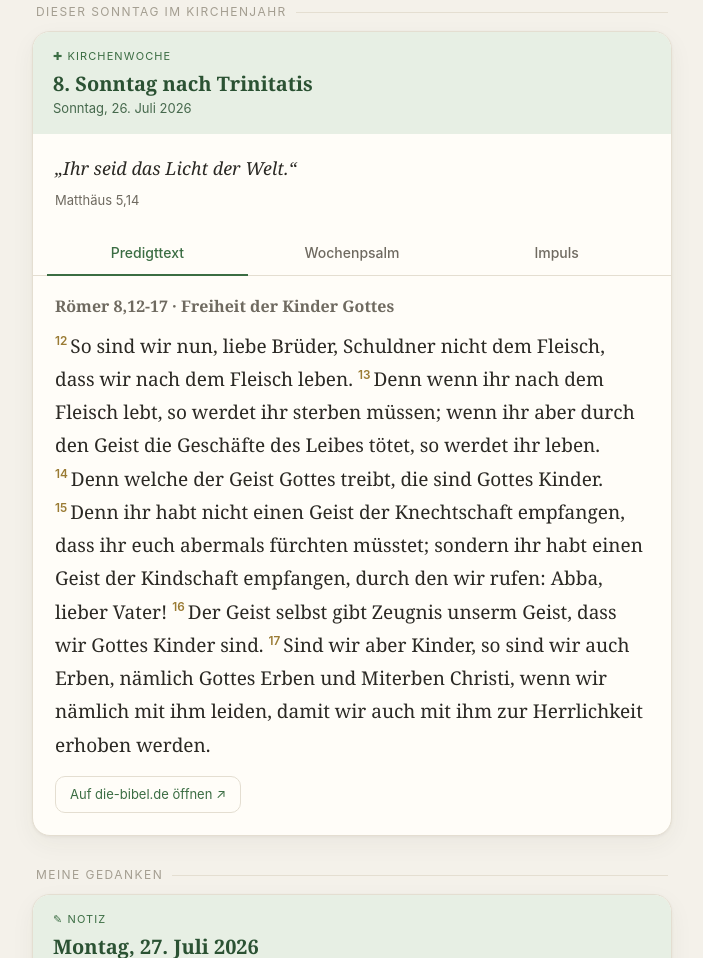
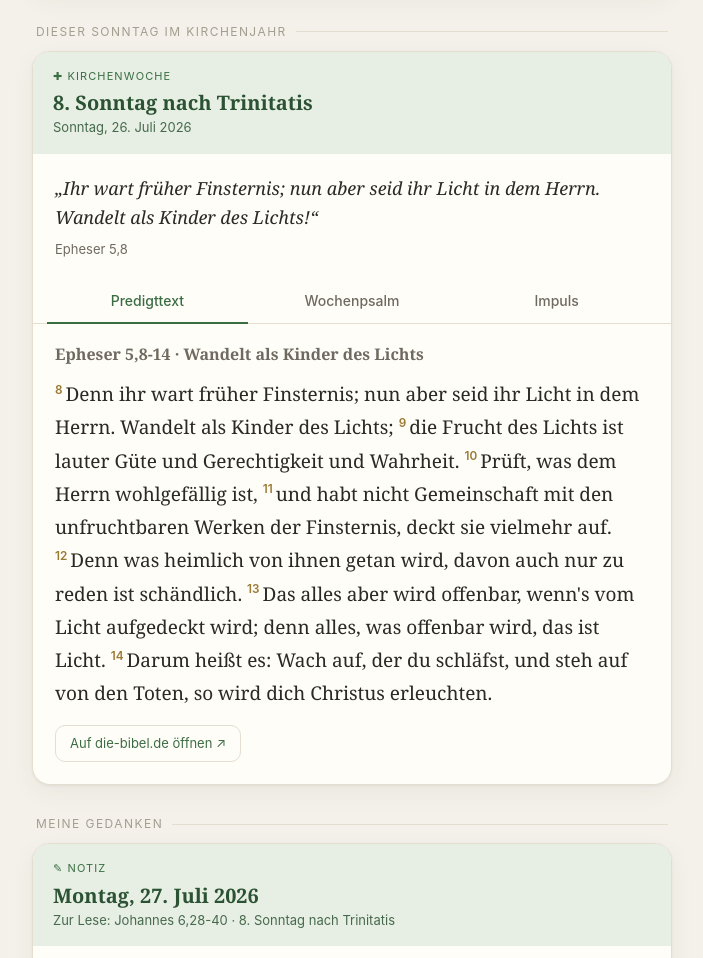
Before and after one commit to JXP1970/bibeltag, a plain HTML site: page index.html in a window 1280 px wide. Shown: the part 1615-2573 px from the top of the page, without its empty margins (288-991 px from the left). Drawn offline with Linux system fonts and the light colour scheme.

Commit message:
Bibeltag: Daten für 2026-07-27

```diff
--- a/index.html
+++ b/index.html
@@ -257,63 +257,71 @@ const DATA = {
     "name": "8. Sonntag nach Trinitatis",
     "date": "Sonntag, 26. Juli 2026",
     "spruch": {
-      "text": "Ihr seid das Licht der Welt.",
-      "cite": "Matthäus 5,14"
+      "text": "Ihr wart früher Finsternis; nun aber seid ihr Licht in dem Herrn. Wandelt als Kinder des Lichts!",
+      "cite": "Epheser 5,8"
     },
     "predigt": {
-      "ref": "Römer 8,12-17",
-      "title": "Freiheit der Kinder Gottes",
-      "url": "https://www.die-bibel.de/bibel/LU17/RoemBrief.8.12-17",
+      "ref": "Epheser 5,8-14",
+      "title": "Wandelt als Kinder des Lichts",
+      "url": "https://www.die-bibel.de/bibel/LU17/EPH.5.8-14",
       "LU17": [
         [
+          8,
+          "Denn ihr wart früher Finsternis; nun aber seid ihr Licht in dem Herrn. Wandelt als Kinder des Lichts;"
+        ],
+        [
+          9,
+          "die Frucht des Lichts ist lauter Güte und Gerechtigkeit und Wahrheit."
+        ],
+        [
+          10,
+          "Prüft, was dem Herrn wohlgefällig ist,"
+        ],
+        [
+          11,
+          "und habt nicht Gemeinschaft mit den unfruchtbaren Werken der Finsternis, deckt sie vielmehr auf."
+        ],
+        [
           12,
-          "So sind wir nun, liebe Brüder, Schuldner nicht dem Fleisch, dass wir nach dem Fleisch leben."
+          "Denn was heimlich von ihnen getan wird, davon auch nur zu reden ist schändlich."
         ],
         [
           13,
-          "Denn wenn ihr nach dem Fleisch lebt, so werdet ihr sterben müssen; wenn ihr aber durch den Geist die Geschäfte des Leibes tötet, so werdet ihr leben."
+          "Das alles aber wird offenbar, wenn's vom Licht aufgedeckt wird; denn alles, was offenbar wird, das ist Licht."
         ],
         [
           14,
-          "Denn welche der Geist Gottes treibt, die sind Gottes Kinder."
-        ],
-        [
-          15,
-          "Denn ihr habt nicht einen Geist der Knechtschaft empfangen, dass ihr euch abermals fürchten müsstet; sondern ihr habt einen Geist der Kindschaft empfangen, durch den wir rufen: Abba, lieber Vater!"
-        ],
-        [
-          16,
-          "Der Geist selbst gibt Zeugnis unserm Geist, dass wir Gottes Kinder sind."
-        ],
-        [
-          17,
-          "Sind wir aber Kinder, so sind wir auch Erben, nämlich Gottes Erben und Miterben Christi, wenn wir nämlich mit ihm leiden, damit wir auch mit ihm zur Herrlichkeit erhoben werden."
+          "Darum heißt es: Wach auf, der du schläfst, und steh auf von den Toten, so wird dich Christus erleuchten."
         ]
       ],
       "SCH2000": [
         [
+          8,
+          "Denn ihr wart einst Finsternis, nun aber seid ihr Licht in dem Herrn; wandelt als Kinder des Lichts!"
+        ],
+        [
+          9,
+          "(Die Frucht des Geistes besteht nämlich in aller Gütigkeit und Gerechtigkeit und Wahrheit.)"
+        ],
+        [
+          10,
+          "Prüft, was dem Herrn wohlgefällig ist,"
+        ],
+        [
+          11,
+          "und habt keine Gemeinschaft mit den unfruchtbaren Werken der Finsternis, deckt sie vielmehr auf!"
+        ],
+        [
           12,
-          "So sind wir also, Brüder, nicht dem Fleisch verpflichtet, um nach dem Fleisch zu leben."
+          "Denn was heimlich von ihnen geschieht, ist schändlich auch nur zu sagen."
         ],
         [
           13,
-          "Denn wenn ihr nach dem Fleisch lebt, so werdet ihr sterben; wenn ihr aber durch den Geist die Taten des Leibes tötet, so werdet ihr leben."
+          "Das alles aber wird offenbar, wenn es vom Licht aufgedeckt wird; denn alles, was offenbar wird, das ist Licht."
         ],
         [
           14,
-          "Denn alle, die vom Geist Gottes geleitet werden, die sind Söhne Gottes."
-        ],
-        [
-          15,
-          "Denn ihr habt nicht einen Geist der Knechtschaft empfangen, um euch wiederum zu fürchten, sondern ihr habt den Geist der Sohnschaft empfangen, in dem wir rufen: Abba, Vater!"
-        ],
-        [
-          16,
-          "Der Geist selbst gibt Zeugnis mit unserem Geist, dass wir Kinder Gottes sind."
-        ],
-        [
-          17,
-          "Sind wir aber Kinder, so sind wir auch Erben, nämlich Erben Gottes und Miterben Christi, wenn wir nämlich mitleiden, damit wir auch mitverherrlicht werden."
+          "Darum spricht er: Wache auf, der du schläfst, und steh auf von den Toten, so wird dich Christus erleuchten!"
         ]
       ]
     },
@@ -327,7 +335,7 @@ const DATA = {
         ],
         [
           106,
-          "Ich habe geschworen und will's halten, dass ich die Ordnungen deiner Gerechtigkeit halten will."
+          "Ich habe geschworen und will's halten, dass ich die Rechte deiner Gerechtigkeit halten will."
         ],
         [
           107,
@@ -335,7 +343,7 @@ const DATA = {
         ],
         [
           108,
-          "Lass dir gefallen, HERR, das willige Opfer meines Mundes und lehre mich deine Ordnungen!"
+          "Lass dir gefallen, HERR, das willige Opfer meines Mundes und lehre mich deine Rechte!"
         ],
         [
           109,
@@ -343,7 +351,7 @@ const DATA = {
         ],
         [
           110,
-          "Die Gottlosen legen mir Stricke; aber ich irre nicht ab von deinen Befehlen."
+          "Die Gottlosen legen mir Schlingen; aber ich irre nicht von deinen Befehlen."
         ],
         [
           111,
@@ -351,37 +359,37 @@ const DATA = {
         ],
         [
           112,
-          "Ich neige mein Herz zu tun nach deinen Geboten immer und ewiglich."
+          "Ich neige mein Herz, zu tun nach deinen Rechten immer und ewig."
         ]
       ],
       "SCH2000": [
         [
           105,
-          "Dein Wort ist eine Leuchte für meinen Fuß und ein Licht für meinen Pfad."
+          "Dein Wort ist meines Fußes Leuchte und ein Licht auf meinem Weg."
         ],
         [
           106,
-          "Ich habe geschworen und will es auch halten, die Bestimmungen deiner Gerechtigkeit zu befolgen."
+          "Ich habe geschworen und will es halten, die Rechtsbestimmungen deiner Gerechtigkeit zu befolgen."
         ],
         [
           107,
-          "Ich bin über die Maßen gebeugt; o HERR, belebe mich nach deinem Wort!"
+          "Ich bin sehr gebeugt, HERR, belebe mich nach deinem Wort!"
         ],
         [
           108,
-          "Lass dir doch gefallen, HERR, das willige Opfer meines Mundes und lehre mich deine Rechte!"
+          "Lass dir doch gefallen, HERR, die freiwilligen Opfer meines Mundes, und lehre mich deine Rechtsordnungen!"
         ],
         [
           109,
-          "Meine Seele ist beständig in meiner Hand, aber dein Gesetz vergesse ich nicht."
+          "Mein Leben ist beständig in meiner Hand, aber ich vergesse dein Gesetz nicht."
         ],
         [
           110,
-          "Die Gottlosen haben mir eine Schlinge gelegt; aber ich bin von deinen Befehlen nicht abgeirrt."
+          "Die Gottlosen haben mir eine Schlinge gelegt, aber ich irre nicht ab von deinen Befehlen."
         ],
         [
           111,
-          "Deine Zeugnisse sind mein ewiges Erbe; denn sie sind die Freude meines Herzens."
+          "Deine Zeugnisse habe ich zum ewigen Erbteil, denn sie sind meines Herzens Freude."
         ],
         [
           112,
@@ -389,12 +397,12 @@ const DATA = {
         ]
       ]
     },
-    "impuls": "Der Wochenspruch „Ihr seid das Licht der Welt"
+    "impuls": "Paulus erinnert die Gemeinde in Ephesus daran, wer sie einmal waren – Finsternis – und wer sie nun in Christus sind: Licht. Dieses Licht ist keine eigene Leistung, sondern Geschenk und zugleich Auftrag, „als Kinder des Lichts"
   },
   "daily": {
     "ref": "Johannes 6,28-40",
-    "title": "",
-    "url": "",
+    "title": "Das Brot des Lebens",
+    "url": "https://www.die-bibel.de/leseplaene/oeab-leseplan/oeab-2026-07-27",
     "LU17": [
       [
         28,
@@ -449,7 +457,60 @@ const DATA = {
         "Denn das ist der Wille meines Vaters, dass, wer den Sohn sieht und glaubt an ihn, das ewige Leben habe; und ich werde ihn auferwecken am Jüngsten Tage."
       ]
     ],
-    "SCH2000": []
+    "SCH2000": [
+      [
+        28,
+        "Da sprachen sie zu ihm: Was sollen wir tun, damit wir die Werke Gottes wirken?"
+      ],
+      [
+        29,
+        "Jesus antwortete und sprach zu ihnen: Das ist das Werk Gottes, dass ihr an den glaubt, den er gesandt hat."
+      ],
+      [
+        30,
+        "Da sprachen sie zu ihm: Was tust du denn für ein Zeichen, damit wir es sehen und dir glauben? Was wirkst du?"
+      ],
+      [
+        31,
+        "Unsere Väter haben das Manna gegessen in der Wüste, wie geschrieben steht: »Brot vom Himmel gab er ihnen zu essen.«"
+      ],
+      [
+        32,
+        "Da sprach Jesus zu ihnen: Wahrlich, wahrlich, ich sage euch: Nicht Mose hat euch das Brot vom Himmel gegeben, sondern mein Vater gibt euch das wahre Brot vom Himmel."
+      ],
+      [
+        33,
+        "Denn das Brot Gottes ist der, welcher vom Himmel herabkommt und der Welt Leben gibt."
+      ],
+      [
+        34,
+        "Da sprachen sie zu ihm: Herr, gib uns allezeit dieses Brot!"
+      ],
+      [
+        35,
+        "Jesus aber sprach zu ihnen: Ich bin das Brot des Lebens. Wer zu mir kommt, den wird nicht hungern; und wer an mich glaubt, den wird niemals dürsten."
+      ],
+      [
+        36,
+        "Aber ich habe es euch gesagt, dass ihr mich gesehen habt und doch nicht glaubt."
+      ],
+      [
+        37,
+        "Alles, was mir der Vater gibt, wird zu mir kommen; und wer zu mir kommt, den werde ich nicht hinausstoßen."
+      ],
+      [
+        38,
+        "Denn ich bin vom Himmel herabgekommen, nicht damit ich meinen Willen tue, sondern den Willen dessen, der mich gesandt hat."
+      ],
+      [
+        39,
+        "Das ist aber der Wille des Vaters, der mich gesandt hat, dass ich nichts von allem verliere, was er mir gegeben hat, sondern dass ich es auferwecke am letzten Tag."
+      ],
+      [
+        40,
+        "Das ist aber der Wille dessen, der mich gesandt hat, dass jeder, der den Sohn sieht und an ihn glaubt, ewiges Leben hat; und ich werde ihn auferwecken am letzten Tag."
+      ]
+    ]
   }
 };
 /* ==== DATA END ==== */
```
